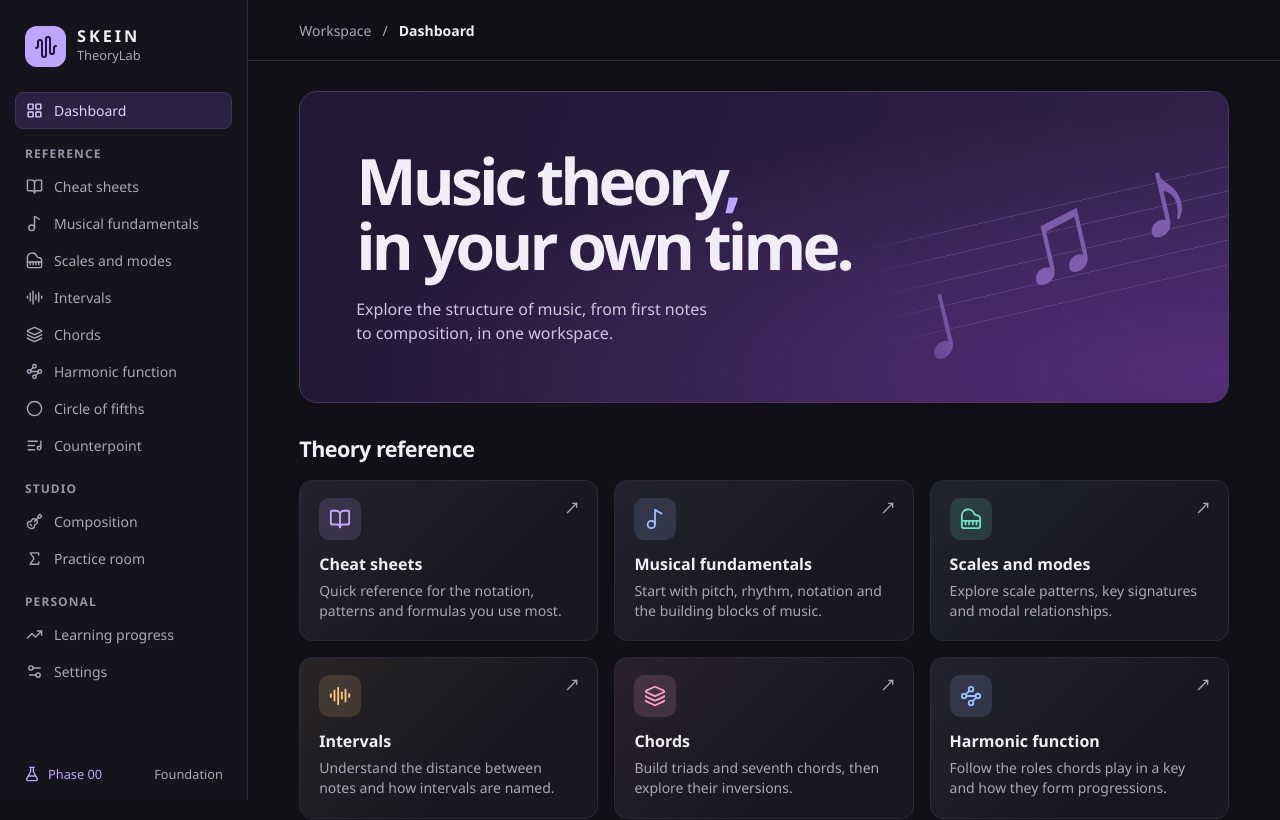
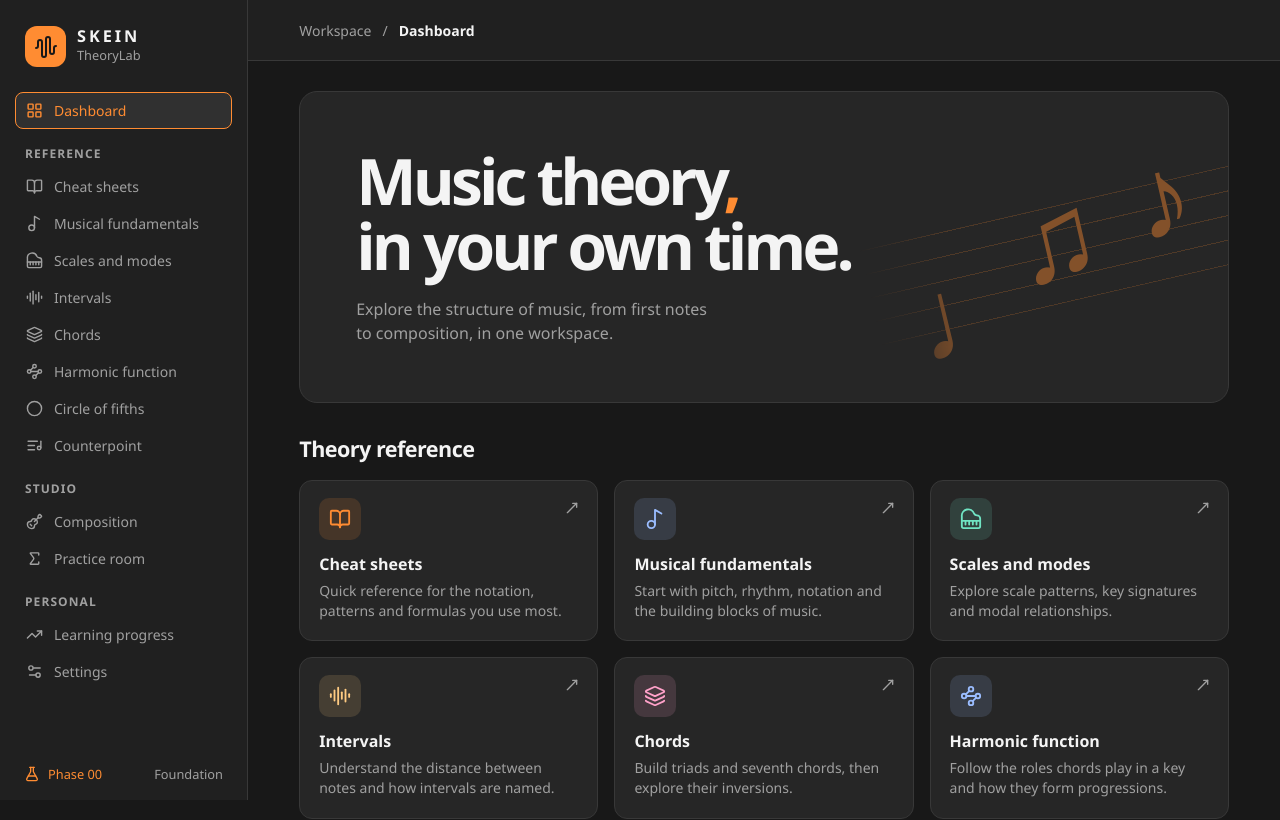
Before and after one commit to nigeyuk/skein-theorylab, a React (Vite) app: page / in a window 1280 px wide. Shown: the top 820 px of the page. Built offline with nearby package versions, Linux system fonts and the light colour scheme.

Commit message:
style(theme): introduce charcoal and orange visual identity

```diff
--- a/index.html
+++ b/index.html
@@ -3,7 +3,7 @@
   <head>
     <meta charset="UTF-8" />
     <meta name="viewport" content="width=device-width, initial-scale=1.0" />
-    <meta name="theme-color" content="#111016" />
+    <meta name="theme-color" content="#181818" />
     <meta name="description" content="SKEIN TheoryLab, a workspace for exploring music theory." />
     <title>SKEIN TheoryLab</title>
   </head>
--- a/src/app/styles.css
+++ b/src/app/styles.css
@@ -1,32 +1,49 @@
 @import "tailwindcss";
 
-@theme {
-  --color-canvas: #111016;
-  --color-panel: #191820;
-  --color-border: #2d2a37;
-  --color-primary: #f2eef9;
-  --color-muted: #aaa5b8;
-  --color-accent: #bfa5ff;
+/* Shared SKEIN tokens. Additional themes can override these roles at the root. */
+@theme static {
+  --color-canvas: #181818;
+  --color-chrome: #202020;
+  --color-panel: #262626;
+  --color-elevated: #303030;
+  --color-border: #383838;
+  --color-accent: #FF8C32;
+  --color-accent-hover: #FFA557;
+  --color-on-accent: #181818;
+  --color-primary: #F4F4F4;
+  --color-muted: #A0A0A0;
+  --color-focus: var(--color-accent);
+
+  /* Module and notation colours are independent of the application accent. */
+  --color-module-blue: #9BBDFF;
+  --color-module-mint: #70E4C3;
+  --color-module-amber: #FFCB82;
+  --color-module-pink: #FFA1C9;
+  --color-piano-natural: #F4F4F4;
+  --color-piano-accidental: #181818;
+  --color-piano-divider: #A0A0A0;
+
   --font-sans: "Segoe UI", system-ui, sans-serif;
 }
 
 :root { color-scheme: dark; }
 body { background: var(--color-canvas); color: var(--color-primary); }
 a { text-decoration: none; }
-:focus-visible { outline: 2px solid var(--color-accent); outline-offset: 4px; }
+:focus-visible { outline: 2px solid var(--color-focus); outline-offset: 4px; }
 h1:focus { outline: none; }
 
 .shell { min-height: 100vh; display: grid; grid-template-columns: 248px minmax(0, 1fr); }
 .sidebar {
   position: sticky; top: 0; height: 100dvh; overflow-y: auto;
   display: flex; flex-direction: column; padding: 24px 15px 16px;
-  background: #15141c; border-right: 1px solid var(--color-border);
+  background: var(--color-chrome); border-right: 1px solid var(--color-border);
 }
 .brand { display: flex; align-items: center; gap: 11px; padding: 2px 10px 25px; }
 .brand-icon {
   display: grid; place-items: center; width: 41px; height: 41px; border-radius: 12px;
-  background: #bfa5ff; color: #211637;
+  background: var(--color-accent); color: var(--color-on-accent);
 }
+.brand:hover .brand-icon { background: var(--color-accent-hover); }
 .brand strong, .brand small { display: block; }
 .brand strong { font-size: 1.02rem; line-height: 1.1; letter-spacing: .18em; }
 .brand small { color: var(--color-muted); font-size: .8rem; }
@@ -35,32 +52,32 @@ h1:focus { outline: none; }
   display: flex; gap: 11px; align-items: center; min-height: 37px; padding: 6px 10px;
   border: 1px solid transparent; border-radius: 8px; color: var(--color-muted); font-size: .875rem;
 }
-.nav-link:hover { color: var(--color-primary); background: var(--color-panel); }
-.nav-link[aria-current="page"] { color: #e0d2ff; background: #2b2141; border-color: #41315f; }
+.nav-link:hover { color: var(--color-primary); background: var(--color-elevated); }
+.nav-link[aria-current="page"] { color: var(--color-accent); background: var(--color-elevated); border-color: var(--color-accent); }
 .nav-group { margin-top: 16px; }
-.nav-group > p { padding: 0 10px 5px; color: #9992a9; font-size: .75rem; letter-spacing: .09em; text-transform: uppercase; font-weight: 700; }
+.nav-group > p { padding: 0 10px 5px; color: var(--color-muted); font-size: .75rem; letter-spacing: .09em; text-transform: uppercase; font-weight: 700; }
 .sidebar-footer { display: flex; align-items: center; gap: 8px; padding: 14px 9px 0; margin-top: auto; color: var(--color-accent); font-size: .8rem; }
 .sidebar-footer span { margin-left: auto; color: var(--color-muted); }
 .main { display: flex; flex-direction: column; min-height: 100dvh; min-width: 0; }
 .topbar {
   display: flex; align-items: center; gap: 11px; min-height: 61px; padding: 0 clamp(20px, 4vw, 55px);
-  border-bottom: 1px solid var(--color-border); color: var(--color-muted); font-size: .875rem;
+  background: var(--color-chrome); border-bottom: 1px solid var(--color-border); color: var(--color-muted); font-size: .875rem;
 }
 .topbar strong { color: var(--color-primary); font-weight: 600; }
 .content { width: 100%; max-width: 1440px; margin-inline: auto; padding: 30px clamp(20px, 4vw, 55px) 56px; }
 .hero {
-  position: relative; overflow: hidden; isolation: isolate; border-radius: 18px; border: 1px solid #4a3669;
-  padding: clamp(26px, 5vw, 56px); background: radial-gradient(ellipse at 100% 90%, #542e79, transparent 66%), linear-gradient(110deg, #211833, #31224b);
+  position: relative; overflow: hidden; isolation: isolate; border-radius: 18px; border: 1px solid var(--color-border);
+  padding: clamp(26px, 5vw, 56px); background: var(--color-panel);
 }
 .hero-copy { max-width: 550px; }
 .hero h1, .placeholder h1 { font-size: clamp(2.35rem, 5vw, 4.35rem); line-height: 1.02; letter-spacing: -.06em; font-weight: 720; }
 .hero h1 span { color: var(--color-accent); }
-.hero p { color: #d1c5e2; margin-top: 18px; max-width: 370px; line-height: 1.55; }
+.hero p { color: var(--color-muted); margin-top: 18px; max-width: 370px; line-height: 1.55; }
 .hero-art {
   position: absolute; z-index: -1; right: -35px; top: 18%; width: 43%; height: 68%;
-  transform: rotate(-13deg); opacity: .5; color: #bd93fc;
-  background: repeating-linear-gradient(to bottom, #b194d96b 0 1px, transparent 1px 24px) center / 100% 97px no-repeat;
-  mask-image: linear-gradient(90deg, transparent, #000 22%);
+  transform: rotate(-13deg); opacity: .43; color: var(--color-accent);
+  background: repeating-linear-gradient(to bottom, color-mix(in srgb, currentColor 45%, transparent) 0 1px, transparent 1px 24px) center / 100% 97px no-repeat;
+  mask-image: linear-gradient(90deg, transparent, var(--color-primary) 22%);
 }
 .hero-art span { position: absolute; font-size: clamp(3rem, 9vw, 8rem); line-height: 1; }
 .hero-art span:nth-child(1) { left: 10%; top: 38%; }
@@ -68,18 +85,18 @@ h1:focus { outline: none; }
 .hero-art span:nth-child(3) { left: 70%; top: 5%; }
 .module-section { margin-top: 30px; }
 .module-section h2 { font-size: 1.35rem; letter-spacing: -.025em; font-weight: 680; margin-bottom: 14px; }
-[data-color="violet"] { --module: #c5a8ff; }
-[data-color="blue"] { --module: #9bbdff; }
-[data-color="mint"] { --module: #70e4c3; }
-[data-color="amber"] { --module: #ffcb82; }
-[data-color="pink"] { --module: #ffa1c9; }
+[data-color="accent"] { --module: var(--color-accent); }
+[data-color="blue"] { --module: var(--color-module-blue); }
+[data-color="mint"] { --module: var(--color-module-mint); }
+[data-color="amber"] { --module: var(--color-module-amber); }
+[data-color="pink"] { --module: var(--color-module-pink); }
 .module-card {
   position: relative; padding: 17px 19px 19px; min-height: 147px;
   border: 1px solid var(--color-border); border-radius: 13px;
-  background: linear-gradient(135deg, color-mix(in srgb, var(--module) 7%, var(--color-panel)), var(--color-panel) 62%);
+  background: var(--color-panel);
   transition: border-color .15s, background-color .15s;
 }
-.module-card:hover { border-color: color-mix(in srgb, var(--module) 65%, var(--color-border)); }
+.module-card:hover { border-color: var(--color-accent-hover); background: var(--color-elevated); }
 .module-icon {
   display: grid; place-items: center; color: var(--module); width: 42px; height: 42px;
   background: color-mix(in srgb, var(--module) 14%, transparent); border-radius: 10px;
@@ -95,7 +112,8 @@ h1:focus { outline: none; }
 .placeholder h1 { margin-top: 20px; }
 .placeholder p { margin-top: 14px; }
 .placeholder-status { color: var(--module); margin-top: 24px; font-size: .875rem; }
-.back-link { display: inline-block; margin-top: 20px; text-decoration: underline; text-underline-offset: 4px; }
+.back-link { color: var(--color-accent); display: inline-block; margin-top: 20px; text-decoration: underline; text-underline-offset: 4px; }
+.back-link:hover { color: var(--color-accent-hover); }
 @media (max-width: 760px) {
   .shell { display: block; }
   .sidebar { position: relative; height: auto; padding: 14px 20px; border-right: 0; border-bottom: 1px solid var(--color-border); }
--- a/src/app/workspaces.ts
+++ b/src/app/workspaces.ts
@@ -15,7 +15,7 @@ export interface Workspace {
 }
 
 export const dashboard: Workspace = {
-  id: 'dashboard', title: 'Dashboard', description: '', icon: LayoutGrid, color: 'violet',
+  id: 'dashboard', title: 'Dashboard', description: '', icon: LayoutGrid, color: 'accent',
 }
 
 const keyboardAvailable = { mode: 'available' } satisfies KeyboardAccess
@@ -24,7 +24,7 @@ export const workspaceGroups = [
   {
     title: 'Reference',
     workspaces: [
-      { id: 'cheat-sheets', title: 'Cheat sheets', description: 'Quick reference for the notation, patterns and formulas you use most.', icon: BookOpen, color: 'violet', keyboard: keyboardAvailable },
+      { id: 'cheat-sheets', title: 'Cheat sheets', description: 'Quick reference for the notation, patterns and formulas you use most.', icon: BookOpen, color: 'accent', keyboard: keyboardAvailable },
       { id: 'fundamentals', title: 'Musical fundamentals', description: 'Start with pitch, rhythm, notation and the building blocks of music.', icon: Music2, color: 'blue', keyboard: keyboardAvailable },
       { id: 'scales-modes', title: 'Scales and modes', description: 'Explore scale patterns, key signatures and modal relationships.', icon: Piano, color: 'mint', keyboard: keyboardAvailable },
       { id: 'intervals', title: 'Intervals', description: 'Understand the distance between notes and how intervals are named.', icon: AudioLines, color: 'amber', keyboard: keyboardAvailable },
@@ -38,7 +38,7 @@ export const workspaceGroups = [
     title: 'Studio',
     workspaces: [
       { id: 'composition', title: 'Composition', description: 'Explore a future workspace for developing musical ideas.', icon: Guitar, color: 'pink', keyboard: keyboardAvailable },
-      { id: 'practice-room', title: 'Practice room', description: 'Build fluency with targeted theory exercises as they become available.', icon: Sigma, color: 'violet', keyboard: { mode: 'disabled', reason: 'The keyboard will be available when a practice activity enables it.' } },
+      { id: 'practice-room', title: 'Practice room', description: 'Build fluency with targeted theory exercises as they become available.', icon: Sigma, color: 'accent', keyboard: { mode: 'disabled', reason: 'The keyboard will be available when a practice activity enables it.' } },
     ],
   },
   {
--- a/src/visualisation/keyboard/keyboard.css
+++ b/src/visualisation/keyboard/keyboard.css
@@ -4,7 +4,7 @@
   z-index: 1;
   margin-top: auto;
   border-top: 1px solid var(--color-border);
-  background: var(--color-panel);
+  background: var(--color-chrome);
 }
 
 .keyboard-dock summary {
@@ -19,6 +19,8 @@
 }
 
 .keyboard-dock summary::-webkit-details-marker { display: none; }
+.keyboard-dock summary:hover { background: var(--color-elevated); }
+.keyboard-dock[open] summary { color: var(--color-accent); }
 .keyboard-dock summary:focus-visible { outline-offset: -4px; }
 .keyboard-dock summary > svg { flex: none; color: var(--color-accent); }
 .keyboard-status { margin-left: auto; color: var(--color-muted); font-size: .875rem; font-weight: 400; }
@@ -43,8 +45,8 @@
   position: relative;
   flex: 1;
   height: clamp(52px, 10vh, 92px);
-  border-right: 1px solid #888398;
-  background: linear-gradient(#d3cede, #f2eef9);
+  border-right: 1px solid var(--color-piano-divider);
+  background: var(--color-piano-natural);
 }
 
 .keyboard-natural:not(:nth-child(3), :last-child)::after {
@@ -53,6 +55,6 @@
   inset: 0 -31% 36% auto;
   width: 62%;
   border-radius: 0 0 3px 3px;
-  background: linear-gradient(#18161e, #383345);
+  background: var(--color-piano-accidental);
   content: '';
 }
```
